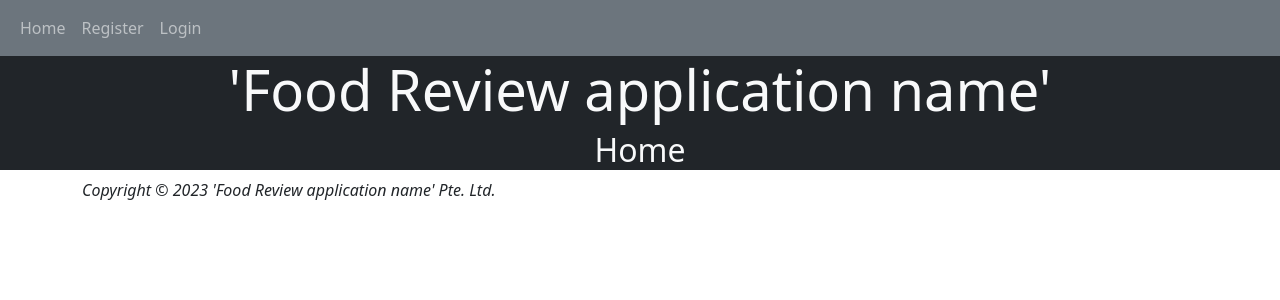
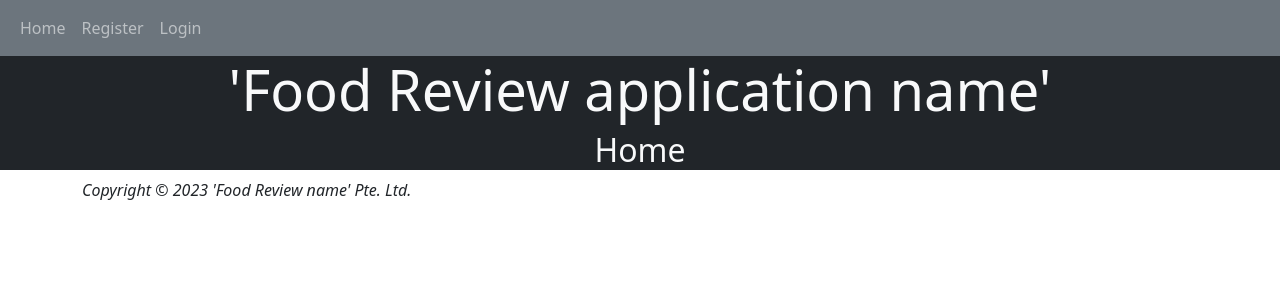
Before and after one commit to happyblue123/inf1005_food_review, a PHP site: page /index.php in a window 1280 px wide. Shown: the top 300 px of the page. Run offline with PHP 8.4, Linux system fonts and the light colour scheme.

Commit message:
Update footer.inc.php
update name

```diff
--- a/inc/footer.inc.php
+++ b/inc/footer.inc.php
@@ -1,3 +1,3 @@
 <footer class="container">
-    <p><em>Copyright &copy; 2023 'Food Review application name' Pte. Ltd.</em></p>
+    <p><em>Copyright &copy; 2023 'Food Review name' Pte. Ltd.</em></p>
 </footer>
```
